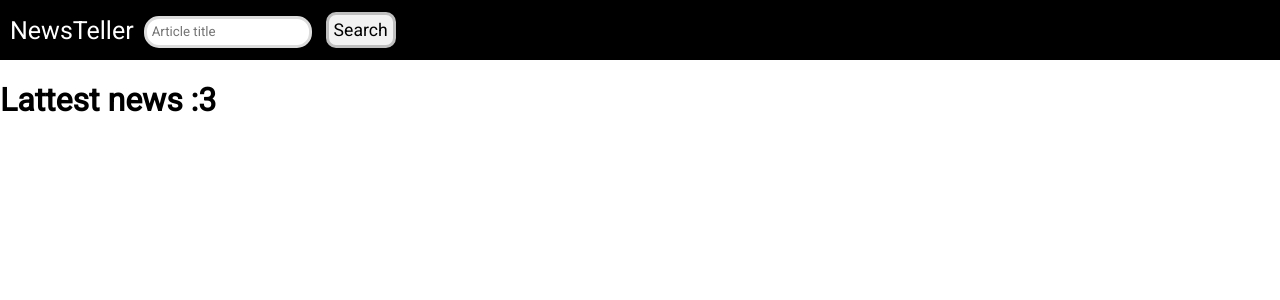
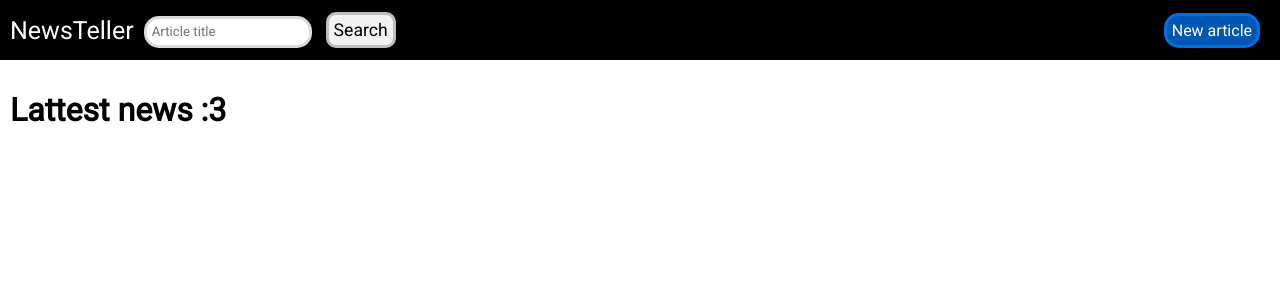
Before and after one commit to punk1503/NewsTeller, a Django app: page / in a window 1280 px wide. Shown: the top 300 px of the page. Run offline with Django 3.2, Linux system fonts and the light colour scheme.

Commit message:
Added navbar button #2
Deleted second body tag in the base.html

```diff
--- a/news/static/news/css/base.css
+++ b/news/static/news/css/base.css
@@ -10,3 +10,7 @@ body {
 body * {
 	font-family: 'Roboto', sans-serif;
 }
+
+main {
+	padding: 10px;
+}
--- a/news/static/news/css/navbar.css
+++ b/news/static/news/css/navbar.css
@@ -34,6 +34,11 @@
 	padding: 5px;
 }
 
-.navbar_btn {
-
+.navbar__btn {
+	border: 3px hsl(211, 100%, 45%) solid;
+	border-radius: 15px;
+	background-color: hsl(211, 100%, 35%);
+	padding: 5px;
+	color: white;
+	margin-left: auto;
 }
--- a/news/templates/news/base/base.html
+++ b/news/templates/news/base/base.html
@@ -17,10 +17,9 @@
 	<header>
 		{% include 'news/base/navbar.html' %}
 	</header>
-
-	<body>
+	<main>
 		{% block content %}{% endblock %}
-	</body>
+	</main>
 </body>
 
 </html>
```
